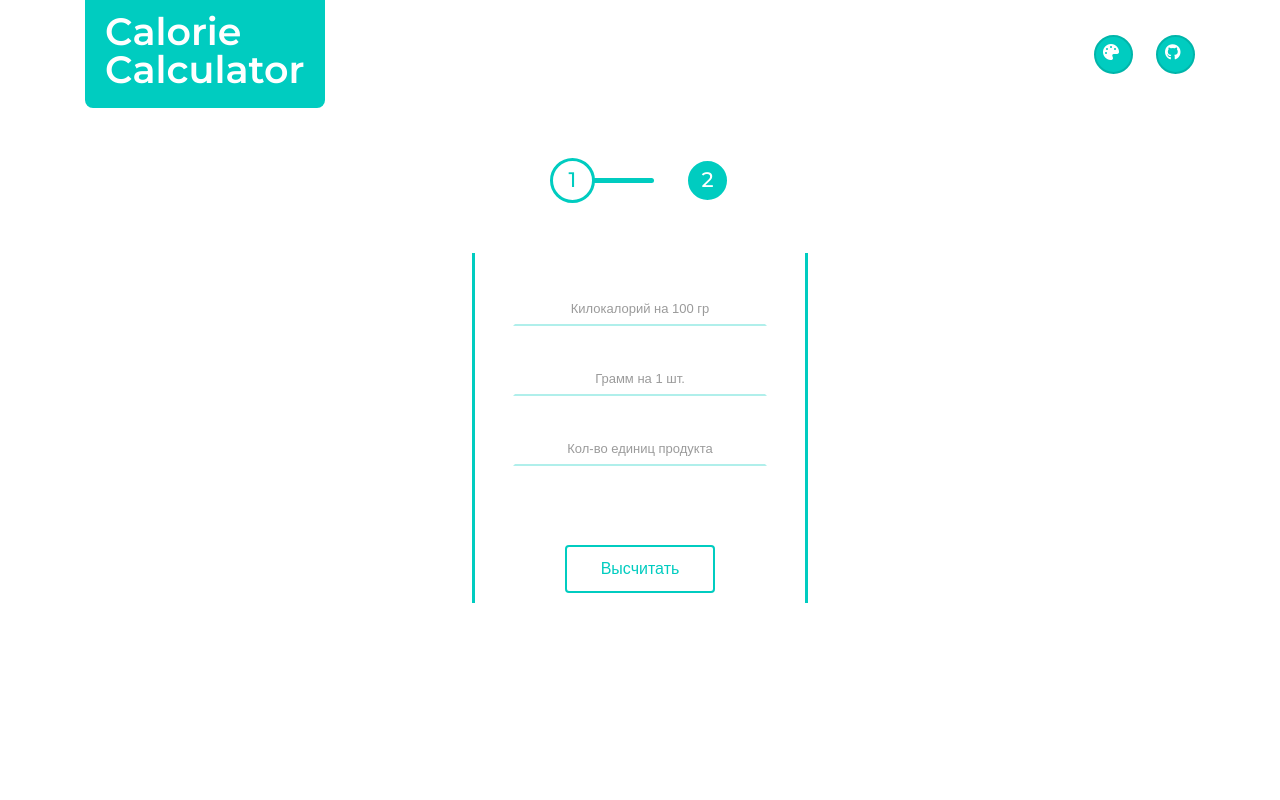
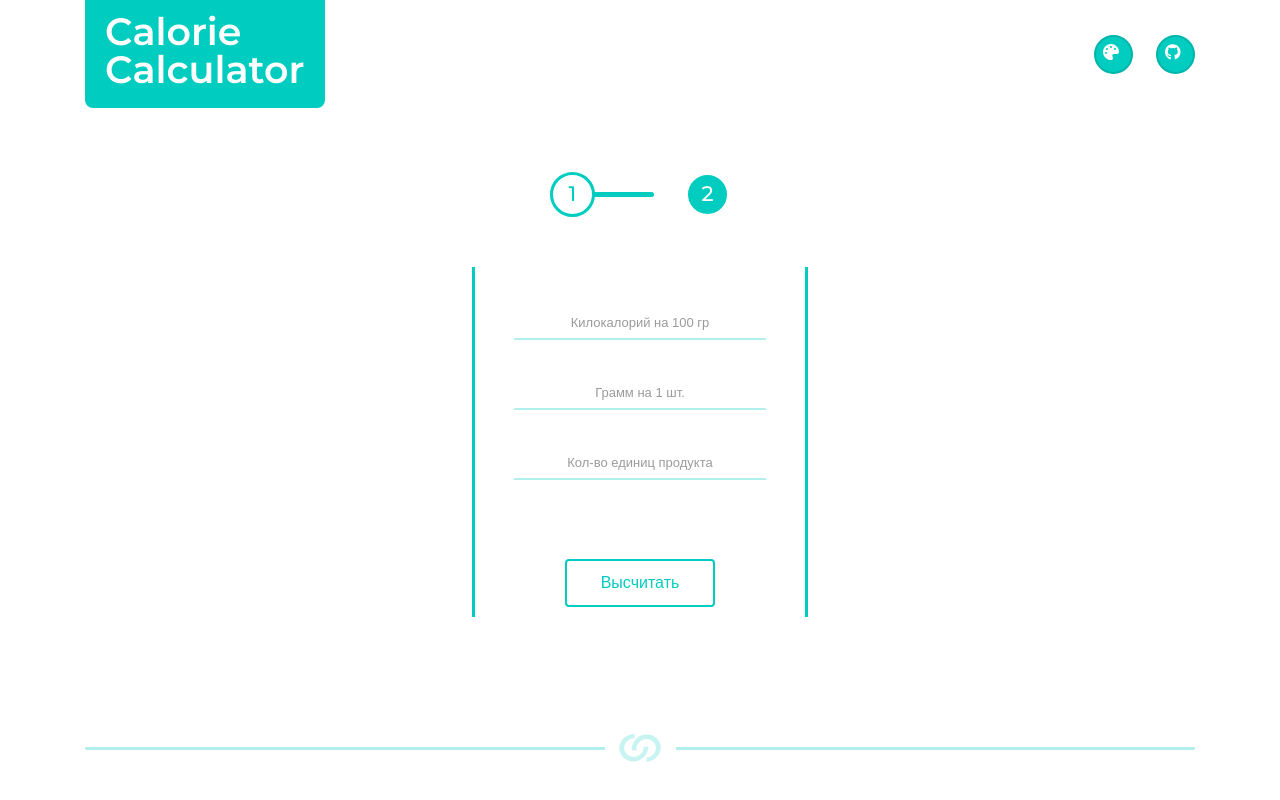
Before and after one commit to Alex-Lar/Calorie-Calculator, a plain HTML site: page index.html in a window 1280 px wide. Drawn offline with Linux system fonts and the light colour scheme.

Commit message:
footer added

```diff
--- a/assets/scss/_adapt.scss
+++ b/assets/scss/_adapt.scss
@@ -10,6 +10,8 @@
     }
 
     .header {
+        margin-bottom: 7vh;
+
         &__inner {
             padding: 18px 20px;
             background-color: $maindark;
@@ -43,4 +45,37 @@
             }
         }
     }
+
+
+    // Main
+    .main__inner {
+        padding: 0 15px;
+    }
+
+    #calc-btn {
+        width: 100%;
+        max-width: 254px;
+
+        color: $white;
+        background-color: $maindark;
+        border: 2px solid $maindark;
+    }
+
+    #back-btn {
+        width: 100%;
+        max-width: 254px;
+
+        color: $white;
+        background-color: $maindark;
+        border: 2px solid $maindark;
+    }
+
+
+    // Footer
+
+    .footer {
+        &__inner {
+            padding: 0 15px;
+        }
+    }
 }
--- /dev/null
+++ b/assets/scss/_footer.scss
@@ -0,0 +1,36 @@
+.footer {
+    position: absolute;
+    bottom: 50px;
+    left: 0;
+    right: 0;
+
+    &__inner {
+        width: 100%;
+        max-width: $containerWidth;
+    }
+
+
+    &__logo {
+        display: flex;
+        justify-content: center;
+        align-items: center;
+        position: relative;
+
+        &:before {
+            content: "";
+            display: block;
+            width: 100%;
+            max-width: $containerWidth;
+            height: 3px;
+            background-color: $mainlight;
+            border-radius: 2px;
+        }
+    }
+}
+
+.logo__wrapper {
+    width: 71px;
+    height: 51px;
+    background-color: $white;
+    position: absolute;
+}
--- a/assets/scss/_global.scss
+++ b/assets/scss/_global.scss
@@ -2,7 +2,8 @@
 
 body {
     font-family: 'Montserrat';
-    overflow-x: hidden;
+    position: relative;
+    height: 100vh;
 }
 
 // Container
--- a/assets/scss/_header.scss
+++ b/assets/scss/_header.scss
@@ -1,7 +1,7 @@
 @import 'var';
 
 .header {
-    margin-bottom: 50px;
+    margin-bottom: 8vh;
 
     &__inner {
         display: flex;
--- a/assets/scss/_main.scss
+++ b/assets/scss/_main.scss
@@ -1,9 +1,7 @@
-.main {
+// .main {
 
-    &__inner {
-        overflow-x: hidden;
-    }
-}
+//     // &__inner {}
+// }
 
 
 
--- a/assets/scss/style.scss
+++ b/assets/scss/style.scss
@@ -13,3 +13,5 @@
 @import 'adapt';
 
 @import 'main';
+
+@import 'footer';
--- a/index.html
+++ b/index.html
@@ -64,7 +64,18 @@
         </div>
     </main>
 
-    <footer class="footer"></footer>
+    <footer class="footer">
+        <div class="container">
+            <div class="footer__inner">
+                <div class="footer__logo">
+                    <div class="logo__wrapper">
+                        <img src="assets/img/footer_logo.png" alt="Logo">
+                    </div>
+                </div>
+            </div>
+        </div>
+    </footer>
+
 
     <script src="assets/js/script.js"></script>
 </body>
```
Also changed, not shown: assets/css/style.css, assets/img/footer_logo.png (added).
